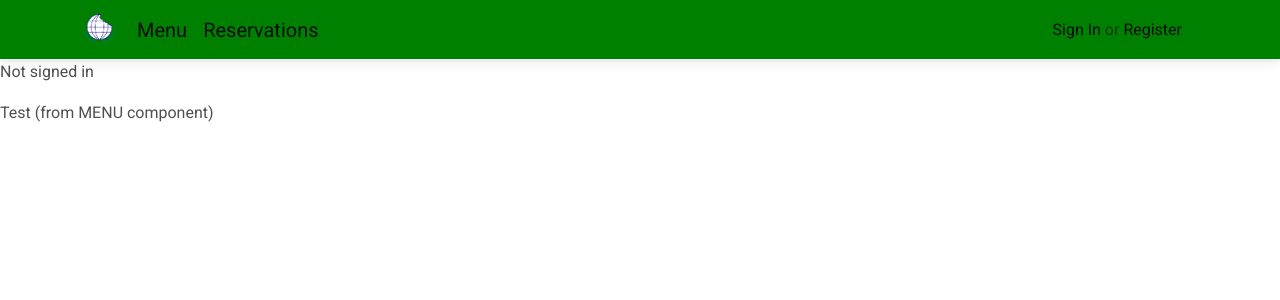
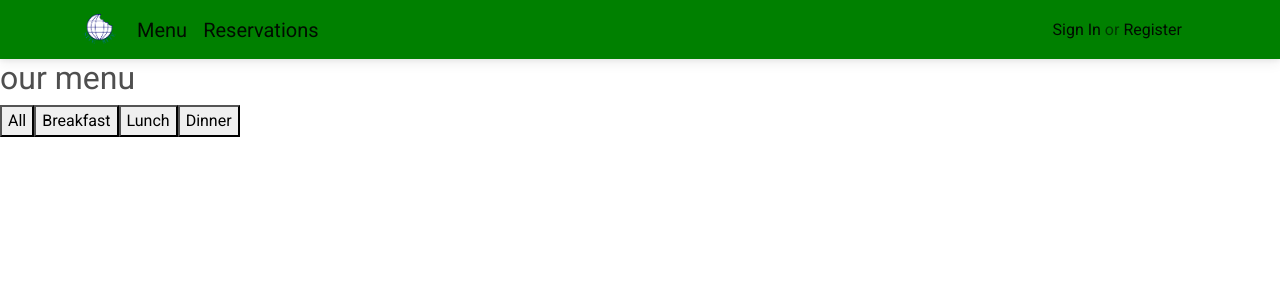
Before and after one commit to LFV1220/Software-Engineering-Project, a React (Create React App) app: page /Menu in a window 1280 px wide. Shown: the top 300 px of the page. Built offline with nearby package versions, Linux system fonts and the light colour scheme.

Commit message:
general idea of the menu

```diff
--- a/src/components/Header.js
+++ b/src/components/Header.js
@@ -18,10 +18,10 @@ function Header({ isSignedIn, setSignedIn, user }) {
                     </Navbar.Brand>
                 </Link>
                 <Link to="/Menu" style={{ textDecoration: 'none' }}>
-                    <Navbar.Brand>Menu</Navbar.Brand>
+                    <Navbar.Brand className='nav-text'>Menu</Navbar.Brand>
                 </Link>
                 <Link to="/Reservations" style={{ textDecoration: 'none' }}>
-                    <Navbar.Brand>Reservations</Navbar.Brand>
+                    <Navbar.Brand className='nav-text'>Reservations</Navbar.Brand>
                 </Link>
                 <Navbar.Toggle />
                 <Navbar.Collapse className="justify-content-end">
@@ -37,7 +37,7 @@ function Header({ isSignedIn, setSignedIn, user }) {
                                     </MDBDropdownMenu>
                                 </MDBDropdown>
                             </div>
-                            : <div><a href="/Login">Sign In</a> or <a href="/Register">Register</a></div>}
+                            : <div className='nav-text'><a href="/Login">Sign In</a> or <a href="/Register">Register</a></div>}
                     </Navbar.Text>
                     <NavbarBrand></NavbarBrand>
                     {isSignedIn
--- a/src/components/Menu.js
+++ b/src/components/Menu.js
@@ -1,13 +1,98 @@
-import React from 'react';
+import React, { useState } from 'react';
+import items from './menuData.js';
 
 function Menu({ isSignedIn }) {
+    const [menuItems, setMenuItems] = useState(items)
+
+    // redoing this
+    // const filterItems = (category) => {
+    //     if (category === 'all') {
+    //         setMenuItems(items)
+    //         return
+    //     }
+    //     const newItems = items.filter((item) => item.category === category)
+    //     setMenuItems(newItems)
+    // }
+
+    // const Categories = ({ categories, filterItems }) => {
+    //     return (
+    //         <div className="btn-container">
+    //             {categories.map((category, index) => {
+    //                 return (
+    //                     <button
+    //                         type="button"
+    //                         className="filter-btn"
+    //                         key={index}
+    //                         onClick={() => filterItems(category)}
+    //                     >
+    //                         {category}
+    //                     </button>
+    //                 )
+    //             })}
+    //         </div>
+    //     )
+    // }
+
+    // const menu = ({ items }) => {
+    //     return (
+    //         <div className="section-center">
+    //             {items.map((menuItem) => {
+    //                 const { id, title, img, price, desc } = menuItem
+    //                 return (
+    //                     <article key={id} className="menu-item">
+    //                         <img src={img} alt={title} className="photo" />
+    //                         <div className="item-info">
+    //                             <header>
+    //                                 <h4>{title}</h4>
+    //                                 <h4 className="price">N{price}</h4>
+    //                             </header>
+    //                             <p className="item-text">{desc}</p>
+    //                         </div>
+    //                     </article>
+    //                 )
+    //             })}
+    //         </div>
+    //     )
+    // }
+
+    // new functions (rework)
+    // all categories
+
+    // breakfast category
+    function breakfastCategory() {
+        let newMenuItems
+        for (let i = 0; i < menuItems.length; i++) {
+            if (items[i].category === "breakfast") {
+                newMenuItems.push(items[i])
+            }
+        }
+    }
+
+    // lunch category
+
+    // dinner category
+
+
+
     return (
-        <div>
-            {isSignedIn
-                ? <p>Signed In</p>
-                : <p>Not signed in</p>}
-            <p>Test (from MENU component) {isSignedIn}</p>
-        </div>
+        <section className="menu section">
+            <div className="title">
+                <h2>our menu</h2>
+                <div className="underline"></div>
+            </div>
+            <div className="categories">
+                <button>All</button>
+                <button>Breakfast</button>
+                <button>Lunch</button>
+                <button>Dinner</button>
+            </div>
+            <div className="menu">
+
+            </div>
+            {/* <Categories categories={categories} filterItems={filterItems} />
+            <menu items={menuItems} />
+            {() => menu(menuItems)} */}
+        </section>
     )
 }
 
--- /dev/null
+++ b/src/components/menuData.js
@@ -0,0 +1,31 @@
+// still need to add menu items
+const menu = [
+    {
+        id: 0,
+        title: 'akara and akamu',
+        category: 'breakfast',
+        price: 1500,
+        img:
+            'https://ocdn.eu/pulscms-transforms/1/N2Ek9kpTURBXy82ZjFhYTI3NzBjNDhkNDczYTRiMTg2NWE0ZDNmNmFlNy5qcGeSlQLNAxQAwsOVAgDNAvjCw4GhMAU',
+        desc: `Moin-Moin and Akara are both meals made from pureed beans and spicy ingredients, full of proteins, light and refreshing.`,
+    },
+    {
+        id: 1,
+        title: 'Yam and Egg sauce',
+        category: 'lunch',
+        price: 1700,
+        img:
+            'https://ocdn.eu/pulscms-transforms/1/zI6k9kpTURBXy8yMzRlMTBmNDBmMzg0YTFjZDZiYjczZDIxZTc2YzE3MC5qcGeSlQLNAxQAwsOVAgDNAvjCw4GhMAU',
+        desc: `Boiled or fried yam and egg sauce is a usual suspect on the tables of Nigerians. It is quite filling and can last you the whole day, if not careful. Egg sauce is an easy-to-prepare Nigerian sauce made by sautéing tomatoes and eggs. `,
+    },
+    {
+        id: 2,
+        title: 'suya',
+        category: 'dinner',
+        price: 1000,
+        img: 'https://www.chefspencil.com/wp-content/uploads/Suya.jpg',
+        desc: `This is simply nicely cut beef that is spiced and grilled over an open flame. It is served with fresh cabbage, tomatoes, and onions.`,
+    },
+]
+
+export default menu
--- a/src/index.css
+++ b/src/index.css
@@ -27,6 +27,7 @@ code {
 
 .navbar {
   background-color: green;
+
 }
 
 .about-section {
```
